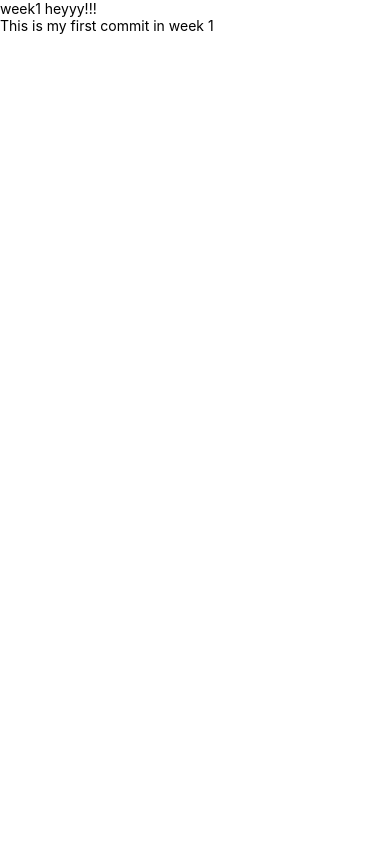
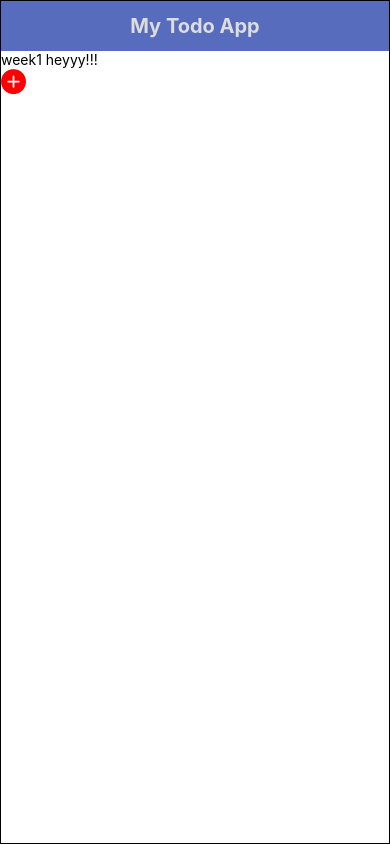
Before and after one commit to Payhayal/ReactNative-TodoApp, a React Native app: screen / in a window 390 px wide. Built offline with nearby package versions, Linux system fonts and the light colour scheme.

Commit message:
header added

```diff
--- a/App.js
+++ b/App.js
@@ -1,12 +1,19 @@
-import {View, Text} from 'react-native';
+import {View, Text, SafeAreaView, StyleSheet} from 'react-native';
 import React from 'react';
+import Header from './src/components/header';
+import styles from './src/components/header/style';
+import generalStyles from './src/utils/generalStyles';
+import Icon from 'react-native-vector-icons/dist/AntDesign';
 
 const App = () => {
   return (
-    <View>
-      <Text>week1 heyyy!!!</Text>
-      <Text>This is my first commit in week 1</Text>
-    </View>
+    <SafeAreaView style={generalStyles.flex1}>
+      <Header title="My Todo App" />
+      <View>
+        <Text>week1 heyyy!!!</Text>
+        <Icon name="pluscircle" size={25} color="red" />
+      </View>
+    </SafeAreaView>
   );
 };
 
--- a/package.json
+++ b/package.json
@@ -11,7 +11,8 @@
   },
   "dependencies": {
     "react": "18.2.0",
-    "react-native": "0.73.4"
+    "react-native": "0.73.4",
+    "react-native-vector-icons": "^10.0.3"
   },
   "devDependencies": {
     "@babel/core": "^7.20.0",
--- /dev/null
+++ b/src/components/header/index.js
@@ -0,0 +1,13 @@
+import {View, Text} from 'react-native';
+import React from 'react';
+import styles from './style';
+
+const Header = ({title = ''}) => {
+  return (
+    <View style={styles.headerWrapper}>
+      <Text style={styles.title}>{title}</Text>
+    </View>
+  );
+};
+
+export default Header;
--- /dev/null
+++ b/src/components/header/style.js
@@ -0,0 +1,19 @@
+import {StyleSheet} from 'react-native';
+import {colors} from '../../utils/constants';
+
+const styles = StyleSheet.create({
+  headerWrapper: {
+    width: '100%',
+    height: 50,
+    backgroundColor: colors.bgPrimary,
+    justifyContent: 'center',
+    alignItems: 'center',
+  },
+  title: {
+    fontWeight: 'bold',
+    fontSize: 20,
+    color: colors.textSecondary,
+  },
+});
+
+export default styles;
--- /dev/null
+++ b/src/utils/constants.js
@@ -0,0 +1,5 @@
+export const colors = {
+  bgPrimary: '#576CBC',
+  textPrimary: '#2D2727',
+  textSecondary: '#DDDDDD',
+};
--- /dev/null
+++ b/src/utils/generalStyles.js
@@ -0,0 +1,10 @@
+import {StyleSheet} from 'react-native';
+
+const generalStyles = StyleSheet.create({
+  flex1: {
+    flex: 1,
+    borderWidth: 1,
+  },
+});
+
+export default generalStyles;
```
Also changed, not shown: 5 other files (tests, documents, lock files or other folders).
